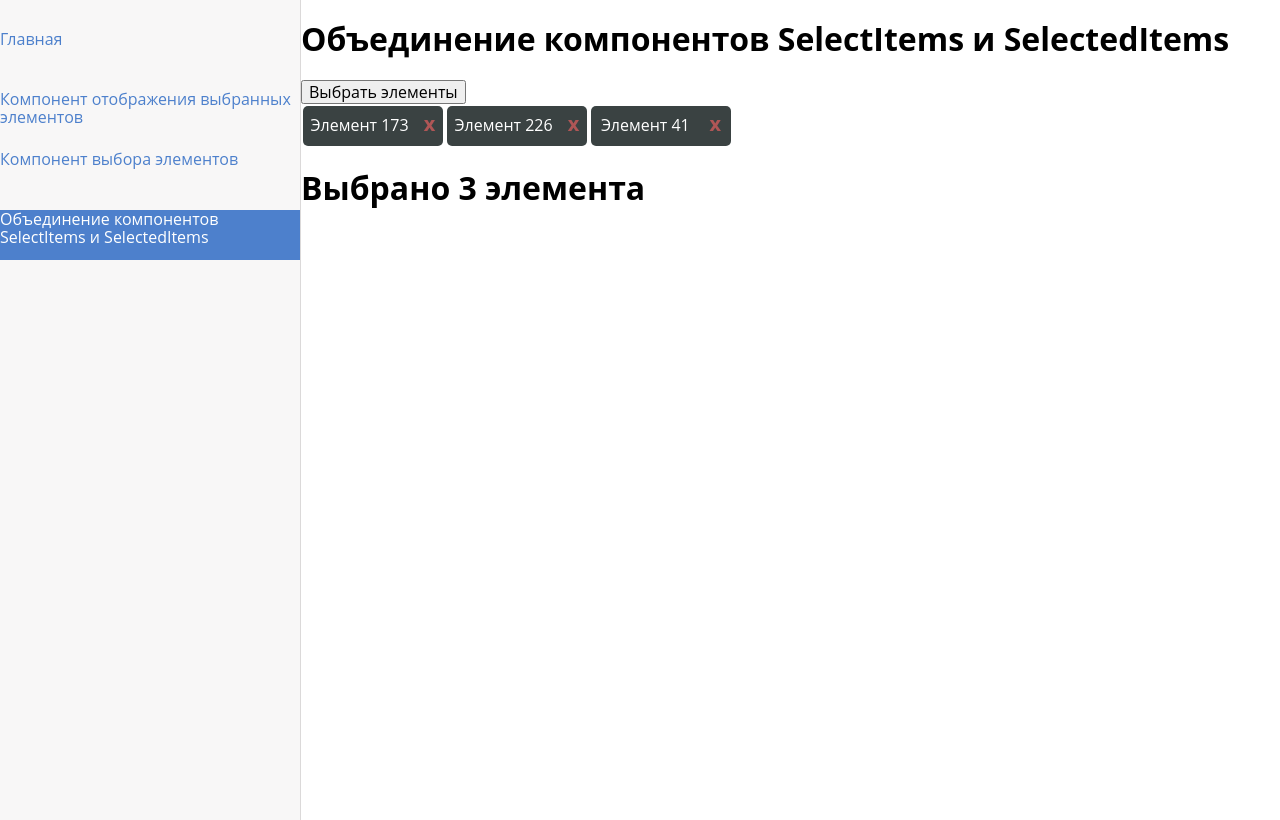
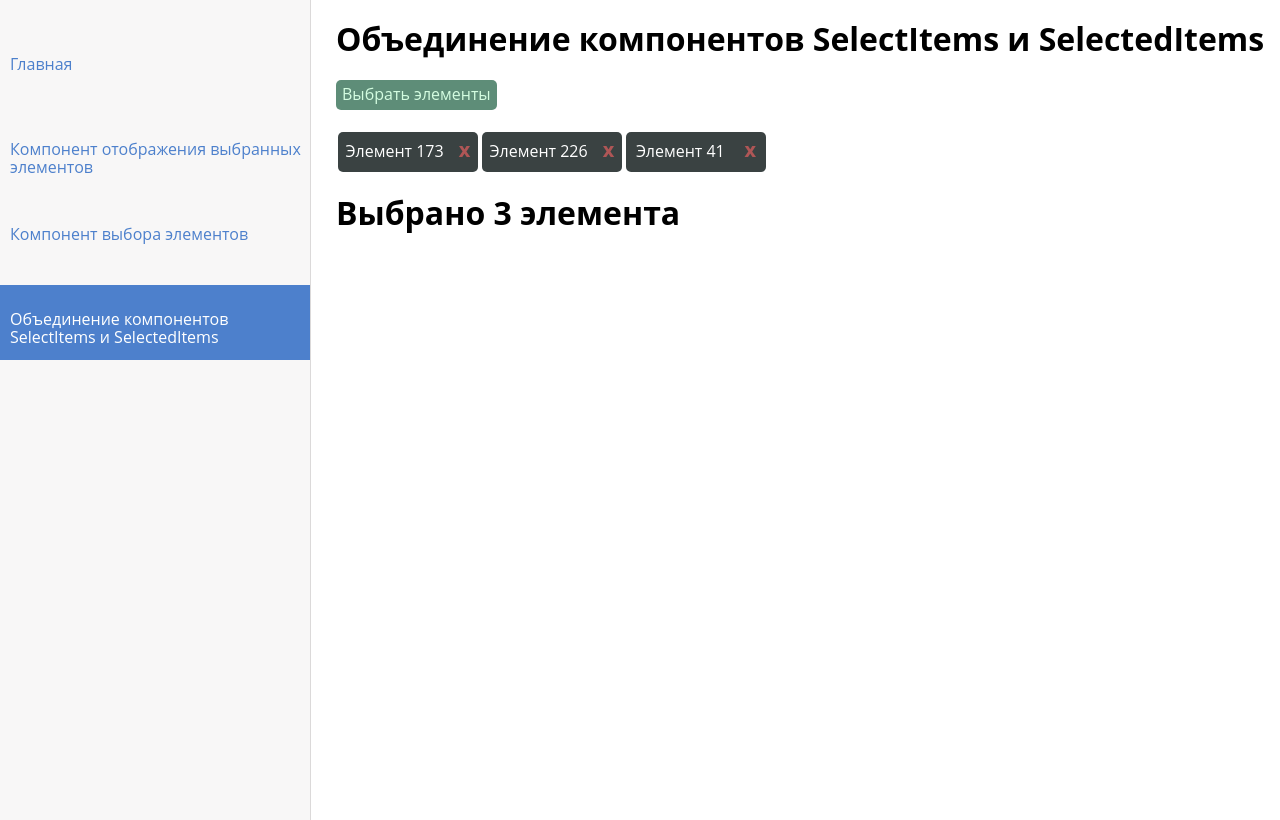
Before and after one commit to DaniilCome1n/Select-me, a Vue app: page /combination in a window 1280 px wide. Built offline with nearby package versions, Linux system fonts and the light colour scheme.

Commit message:
Fixed some css

```diff
--- a/src/App.vue
+++ b/src/App.vue
@@ -21,6 +21,7 @@ html,
 body {
   height: 100%;
   font-family: "Open Sans", sans-serif;
+
   #app {
     height: 100%;
   }
--- a/src/components/Navbar.vue
+++ b/src/components/Navbar.vue
@@ -8,7 +8,7 @@
         tag="li"
       >{{route.meta.title}}</router-link>
     </ul>
-    <router-view class="test"></router-view>
+    <router-view></router-view>
   </div>
 </template>
 
@@ -33,10 +33,11 @@ export default {
     padding: 20px 0 0 0;
     background-color: #e0dbdb38;
     border-right: 1px solid #9991914d;
-    width: 300px;
+    width: 310px;
     height: 100%;
 
     li {
+      padding: 25px 0 0 10px;
       display: block;
       width: 300px;
       height: 50px;
--- a/src/components/SelectItems.vue
+++ b/src/components/SelectItems.vue
@@ -1,12 +1,6 @@
 <template>
   <div>
-    <!-- <div class="itemsBox">
-            <div  v-for="(item,index) in localSelectedItems" :key="item.id" class="classSelectedItem" >
-                {{item.title}} <a @click="remove(index)" class="removeButton">X</a>
-            </div>
-    </div>-->
-
-    <button id="show-modal" @click="showModal = true">Выбрать элементы</button>
+    <button id="show-modal" @click="showModal = true" class="btn-show-modal">Выбрать элементы</button>
     <div name="modal" v-if="showModal">
       <transition name="modal">
         <div class="modal-mask">
@@ -61,8 +55,6 @@
         </div>
       </transition>
     </div>
-    <!-- <modal name="modal" v-if="showModal" @selected_items="showSelectedItems" @close="showModal = false"  :items="items" :selectedItems="selectedItems" >
-    </modal>-->
   </div>
 </template>
 
@@ -110,6 +102,23 @@ export default {
 </script>
 
 <style lang="scss">
+.btn-show-modal {
+  background: #5e8d78;
+  box-shadow: none;
+  border: none;
+  height: 30px;
+  color: rgb(212, 253, 225);
+  border-radius: 5px;
+  margin-bottom: 20px;
+  outline: none;
+  transition: 0.1s;
+}
+
+.btn-show-modal:active {
+  background-color: #65cf9f;
+  color: rgb(94, 112, 100);
+  outline: none;
+}
 .modal-mask {
   position: fixed;
   z-index: 9998;
--- a/src/views/CombinationView.vue
+++ b/src/views/CombinationView.vue
@@ -1,22 +1,29 @@
 <template>
-    <div>
-        <h1>{{title}}</h1>
-        <combination ></combination>
-    </div>
+  <div class="main">
+    <h1>{{title}}</h1>
+    <combination></combination>
+  </div>
 </template>
 
 <script>
-import Combination from '../components/Combination.vue'
+import Combination from "../components/Combination.vue";
 export default {
-    name: 'combinationView',
-    components:{
-        Combination,
-    },
-    data() {
-        return {
-            title:this.$route.meta.title,
+  name: "combinationView",
+  components: {
+    Combination
+  },
+  data() {
+    return {
+      title: this.$route.meta.title
+    };
+  }
+};
+</script>
 
-        }
-    },
+<style lang="scss">
+.main {
+  padding-left: 25px;
+
+
 }
-</script>
+</style>
--- a/src/views/HomepageView.vue
+++ b/src/views/HomepageView.vue
@@ -1,21 +1,26 @@
 <template>
-    <div>
+  <div class="main">
     <h1>{{title}}</h1>
     <homepage></homepage>
   </div>
 </template>
 
 <script>
-import Homepage from '../components/Homepage.vue'
+import Homepage from "../components/Homepage.vue";
 export default {
-    name: 'homepageView',
-    components:{
-        Homepage,
+  name: "homepageView",
+  components: {
+    Homepage
   },
   data() {
     return {
-            title:this.$route.meta.title,
+      title: this.$route.meta.title
+    };
   }
-    },
+};
+</script>
+<style lang="scss">
+.main {
+  padding-left: 25px;
 }
-</script>
+</style>
--- a/src/views/SelectItemsView.vue
+++ b/src/views/SelectItemsView.vue
@@ -1,33 +1,39 @@
 <template>
-    <div>
+  <div class="main">
     <h1>{{title}}</h1>
     <selectItems :items="items" :selectedItems="selectedItems" @selected_items="showSelectedItems"></selectItems>
   </div>
 </template>
 
 <script>
-import SelectItems from '../components/SelectItems.vue'
+import SelectItems from "../components/SelectItems.vue";
 export default {
-    name: 'selectItemsView',
-    components:{
-        SelectItems,
+  name: "selectItemsView",
+  components: {
+    SelectItems
   },
   data() {
-        const items=[];
-        for(let i=0;i<300;i++){
-            let id=i+1;
-            items[i] = {id:id,title:`Элемент ${id}`}
+    const items = [];
+    for (let i = 0; i < 300; i++) {
+      let id = i + 1;
+      items[i] = { id: id, title: `Элемент ${id}` };
     }
     return {
-            items:items,
-            title:this.$route.meta.title,
-            selectedItems:[],
-        }
+      items: items,
+      title: this.$route.meta.title,
+      selectedItems: []
+    };
   },
-    methods:{
-        showSelectedItems(data){
+  methods: {
+    showSelectedItems(data) {
       this.selectedItems = data;
-        },
     }
   }
+};
 </script>
+
+<style lang="scss">
+.main {
+  padding-left: 25px;
+}
+</style>
--- a/src/views/SelectedItemsView.vue
+++ b/src/views/SelectedItemsView.vue
@@ -1,31 +1,35 @@
 <template>
-    <div>
+  <div class="main">
     <h1>{{title}}</h1>
     <selectedItems :selectedItems="selectedItems"></selectedItems>
   </div>
 </template>
 
 <script>
-import SelectedItems from '../components/SelectedItems.vue'
+import SelectedItems from "../components/SelectedItems.vue";
 export default {
-
-    name: 'selectedItemsView',
-    components:{
-        SelectedItems,
+  name: "selectedItemsView",
+  components: {
+    SelectedItems
   },
   data() {
-        const selectedItems=[];
+    const selectedItems = [];
     for (let i = 0; i < 3; i++) {
       let min = Math.ceil(1);
       let max = Math.floor(300);
       let res = Math.floor(Math.random() * (max - min + 1)) + min;
-              selectedItems[i] = {id:res,title:`Элемент ${res}`}
+      selectedItems[i] = { id: res, title: `Элемент ${res}` };
     }
     return {
-            title:this.$route.meta.title,
-            selectedItems:selectedItems,
+      title: this.$route.meta.title,
+      selectedItems: selectedItems
+    };
+  }
+};
+</script>
 
+<style lang="scss">
+.main {
+  padding-left: 25px;
 }
-    },
-}
-</script>
+</style>
```
Lines whose indentation alone changed are shown as unchanged.
